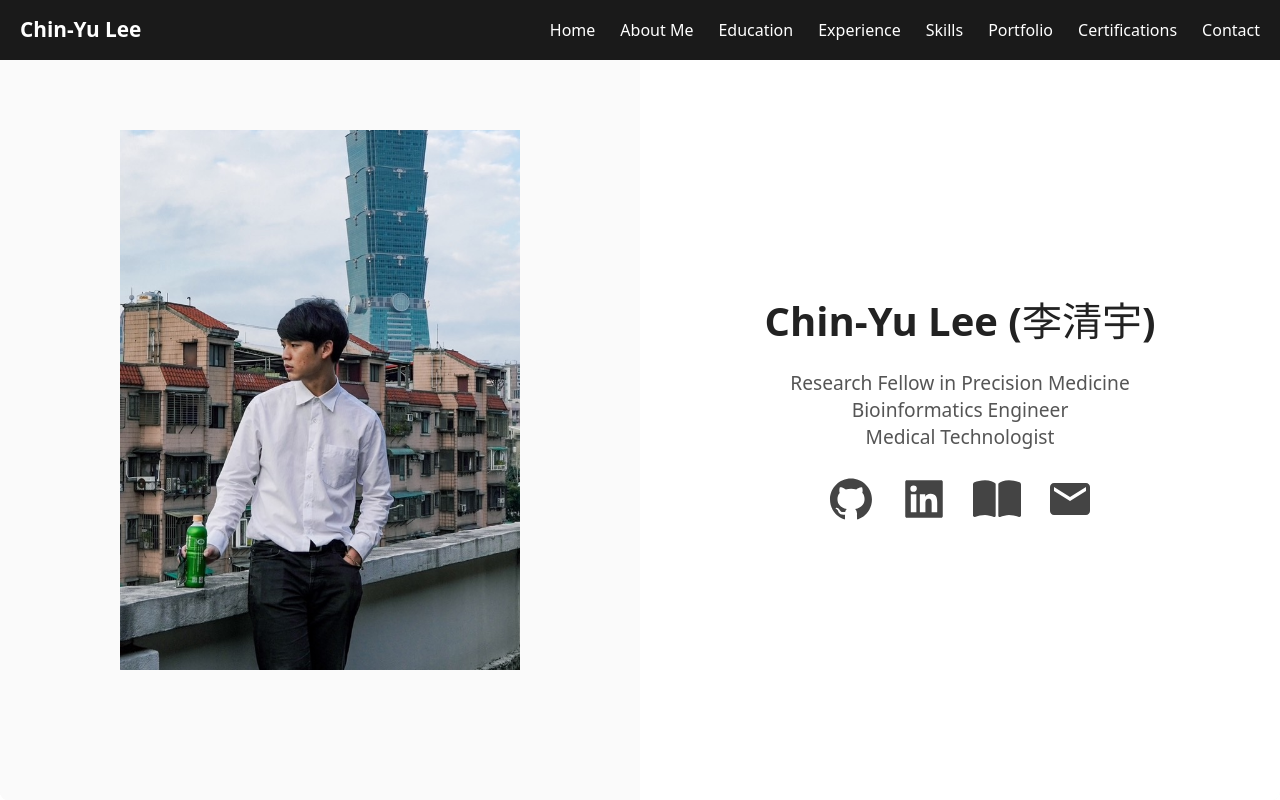
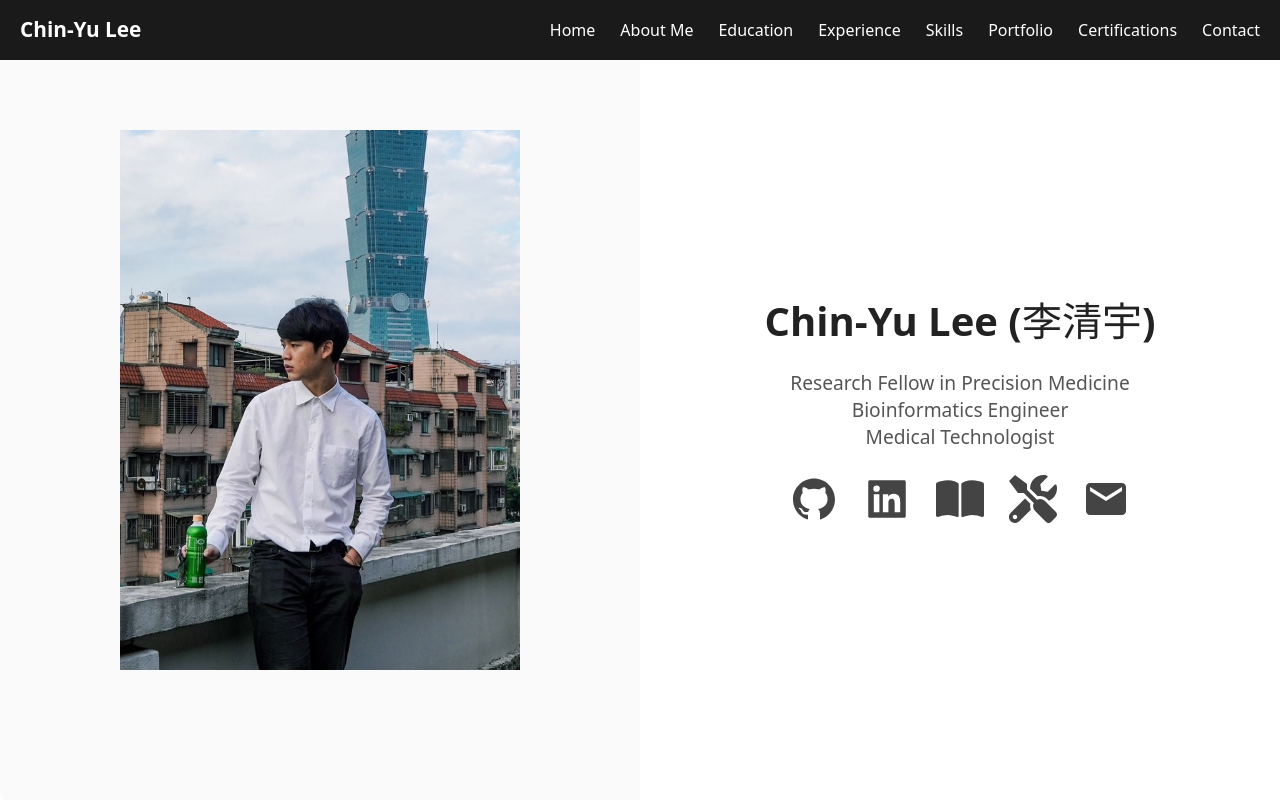
Before and after one commit to benson1231/benson1231.github.io, a React (Vite) app: page / in a window 1280 px wide. Shown: the top 800 px of the page. Built offline with nearby package versions, Linux system fonts and the light colour scheme.

Commit message:
feat: change scroll to smooth

```diff
--- a/src/components/Footer.jsx
+++ b/src/components/Footer.jsx
@@ -4,6 +4,7 @@ import { AiFillGithub } from "react-icons/ai";
 import { AiFillLinkedin } from "react-icons/ai";
 import { FaBookOpen } from "react-icons/fa6";
 import { MdEmail } from "react-icons/md";
+import { FaTools } from "react-icons/fa";
 
 function Footer() {
   return (
@@ -38,6 +39,15 @@ function Footer() {
             <FaBookOpen size={48} />
           </a>
           <a
+            href="https://benson1231.github.io/tools/"
+            target="_blank"
+            rel="noopener noreferrer"
+            className="social-link tools"
+            aria-label="Tools"
+          >
+            <FaTools size={48} />
+          </a>
+          <a
             href="mailto:benson106075@gmail.com"
             target="_blank"
             rel="noopener noreferrer"
--- a/src/components/ProfileCard.jsx
+++ b/src/components/ProfileCard.jsx
@@ -3,6 +3,7 @@ import { AiFillGithub } from "react-icons/ai";
 import { AiFillLinkedin } from "react-icons/ai";
 import { FaBookOpen } from "react-icons/fa6";
 import { MdEmail } from "react-icons/md";
+import { FaTools } from "react-icons/fa";
 import profileImg from "../assets/profile/profile.jpeg";
 
 function ProfileCard() {
@@ -49,6 +50,15 @@ function ProfileCard() {
             <FaBookOpen size={48} />
           </a>
           <a
+            href="https://benson1231.github.io/tools/"
+            target="_blank"
+            rel="noopener noreferrer"
+            className="social-link tools"
+            aria-label="Tools"
+          >
+            <FaTools size={48} />
+          </a>
+          <a
             href="mailto:benson106075@gmail.com"
             target="_blank"
             rel="noopener noreferrer"
--- a/src/index.css
+++ b/src/index.css
@@ -1,3 +1,7 @@
+html {
+  scroll-behavior: smooth;
+}
+
 :root {
   font-family: system-ui, Avenir, Helvetica, Arial, sans-serif;
   line-height: 1.5;
```
